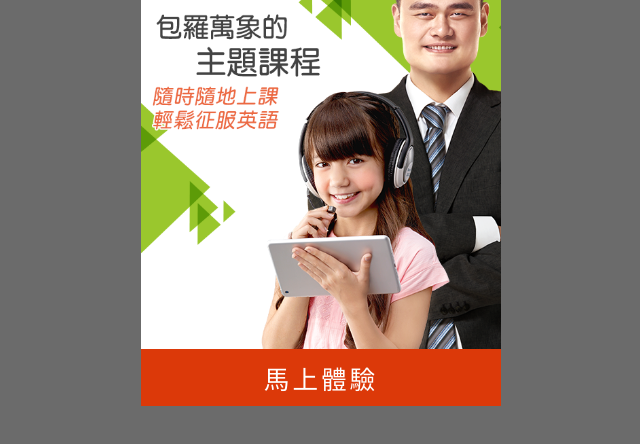
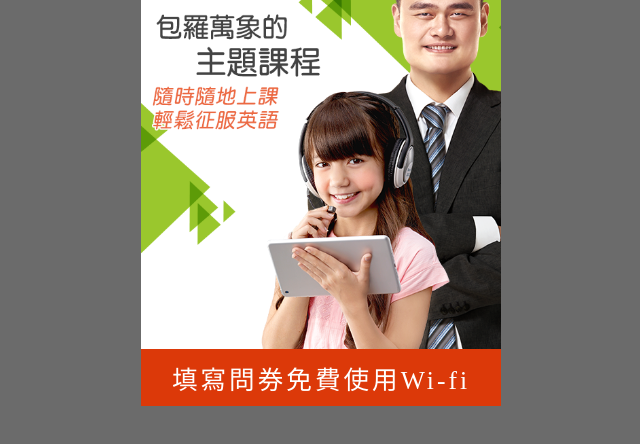
Before and after one commit to chyp10665/tutor-form, a plain HTML site: page index.html in a window 1280 px wide. Shown: the part 102-546 px from the top of the page, without its empty margins (319-959 px from the left). Drawn offline with Linux system fonts and the light colour scheme.

Commit message:
Update index.html

```diff
--- a/index.html
+++ b/index.html
@@ -22,7 +22,7 @@
     </div>
   </nav>
     <a href="https://docs.google.com/forms/d/e/1FAIpQLSfnOKr4i9jfBLBqODV4v_wtz8morNshpZCK8tcwFBOvQ4542w/viewform?usp=sf_link">
-        <footer>馬上體驗 </footer>
+        <footer>填寫問券免費使用Wi-fi</footer>
     </a>
 </div>
 </body>
```
